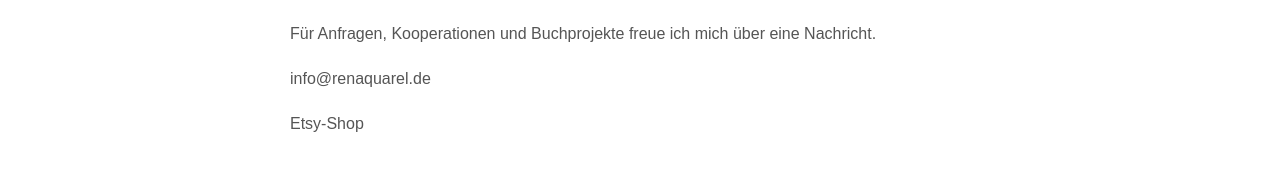
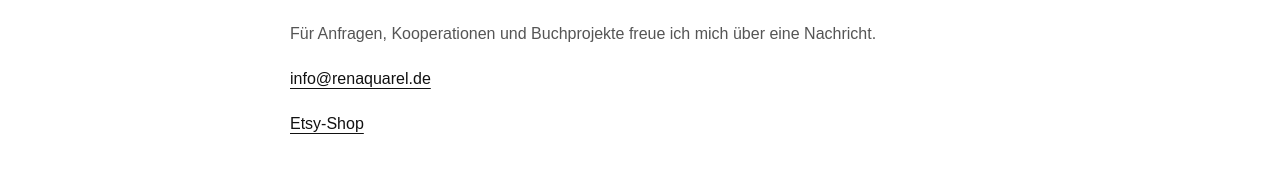
Before and after one commit to renagryga/renaquarel-portfolio-test, a Next.js app: page /kontakt in a window 1280 px wide. Shown: the part 501-674 px from the top of the page. Built offline with nearby package versions, Linux system fonts and the light colour scheme.

Commit message:
Update globals.css

```diff
--- a/app/globals.css
+++ b/app/globals.css
@@ -356,4 +356,13 @@ img {
   .projectImageList {
     gap: 24px;
   }
+
+}.contactLink {
+  color: #111111;
+  text-decoration: underline;
+  text-underline-offset: 4px;
 }
+
+.contactLink:hover {
+  color: #666666;
+}
```
